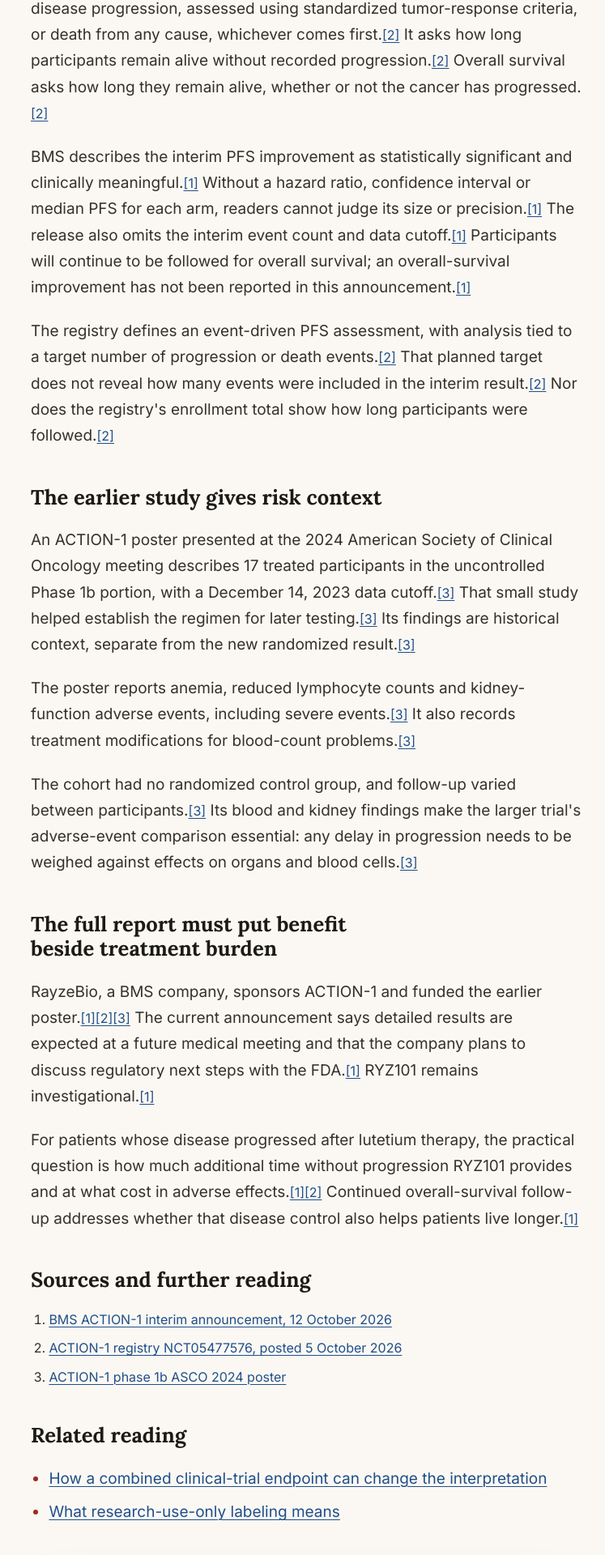
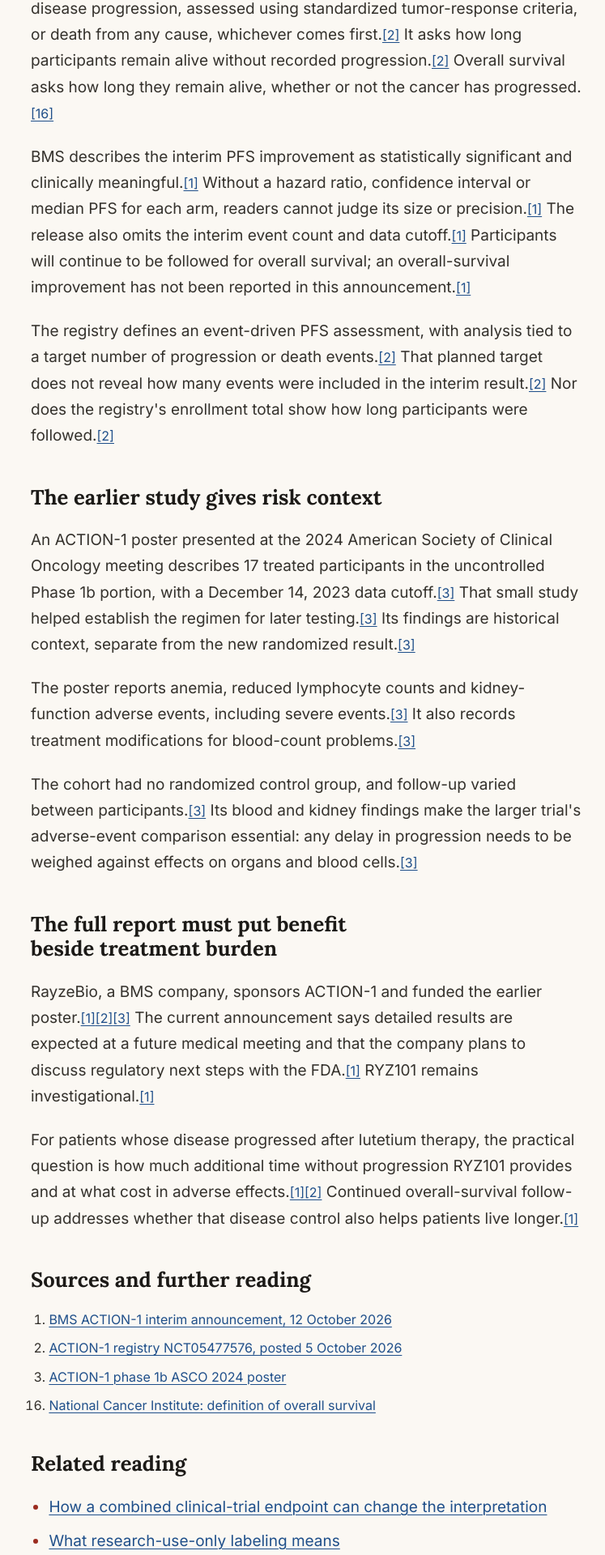
Before and after one commit to edorfanini00/peptidedigest, a Next.js app: page /ryz101-action-1-phase-3-interim-results in a window 1280 px wide. Shown: the part 4213-6133 px from the top of the page at 81% size, without its empty margins (262-1009 px from the left). Built offline with nearby package versions, Linux system fonts and the light colour scheme.

Commit message:
Correct ACTION-1 overall-survival definition citation

```diff
--- a/app/ryz101-action-1-phase-3-interim-results/story.ts
+++ b/app/ryz101-action-1-phase-3-interim-results/story.ts
@@ -44,7 +44,7 @@
       "id": "pfs-and-survival",
       "title": "Progression-free survival measures time to worsening or death",
       "paragraphs": [
-        "In ACTION-1, progression-free survival runs from randomization to either disease progression, assessed using standardized tumor-response criteria, or death from any cause, whichever comes first.[2] It asks how long participants remain alive without recorded progression.[2] Overall survival asks how long they remain alive, whether or not the cancer has progressed.[2]",
+        "In ACTION-1, progression-free survival runs from randomization to either disease progression, assessed using standardized tumor-response criteria, or death from any cause, whichever comes first.[2] It asks how long participants remain alive without recorded progression.[2] Overall survival asks how long they remain alive, whether or not the cancer has progressed.[16]",
         "BMS describes the interim PFS improvement as statistically significant and clinically meaningful.[1] Without a hazard ratio, confidence interval or median PFS for each arm, readers cannot judge its size or precision.[1] The release also omits the interim event count and data cutoff.[1] Participants will continue to be followed for overall survival; an overall-survival improvement has not been reported in this announcement.[1]",
         "The registry defines an event-driven PFS assessment, with analysis tied to a target number of progression or death events.[2] That planned target does not reveal how many events were included in the interim result.[2] Nor does the registry's enrollment total show how long participants were followed.[2]"
       ]
@@ -83,6 +83,11 @@
       "id": 3,
       "url": "https://rayzebio.com/wp-content/uploads/2024/06/Halperin-ACTION-1-ASCO-2024-Poster-UPLOAD.pdf",
       "title": "ACTION-1 phase 1b ASCO 2024 poster"
+    },
+    {
+      "id": 16,
+      "url": "https://www.cancer.gov/publications/dictionaries/cancer-terms/def/overall-survival",
+      "title": "National Cancer Institute: definition of overall survival"
     }
   ],
   "related": [
```
